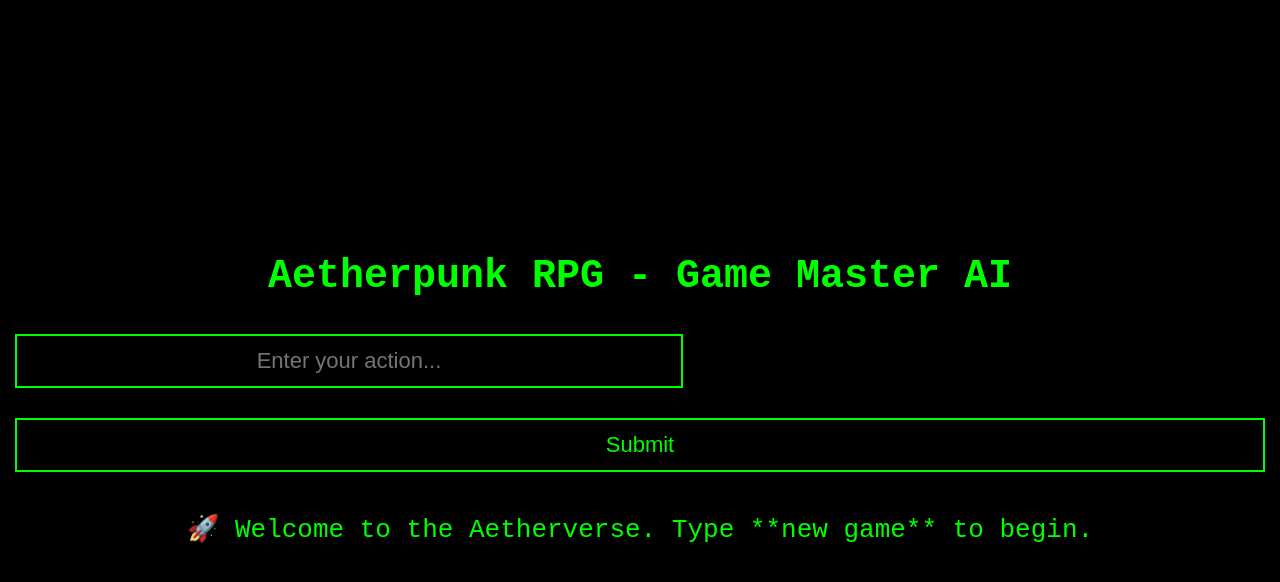
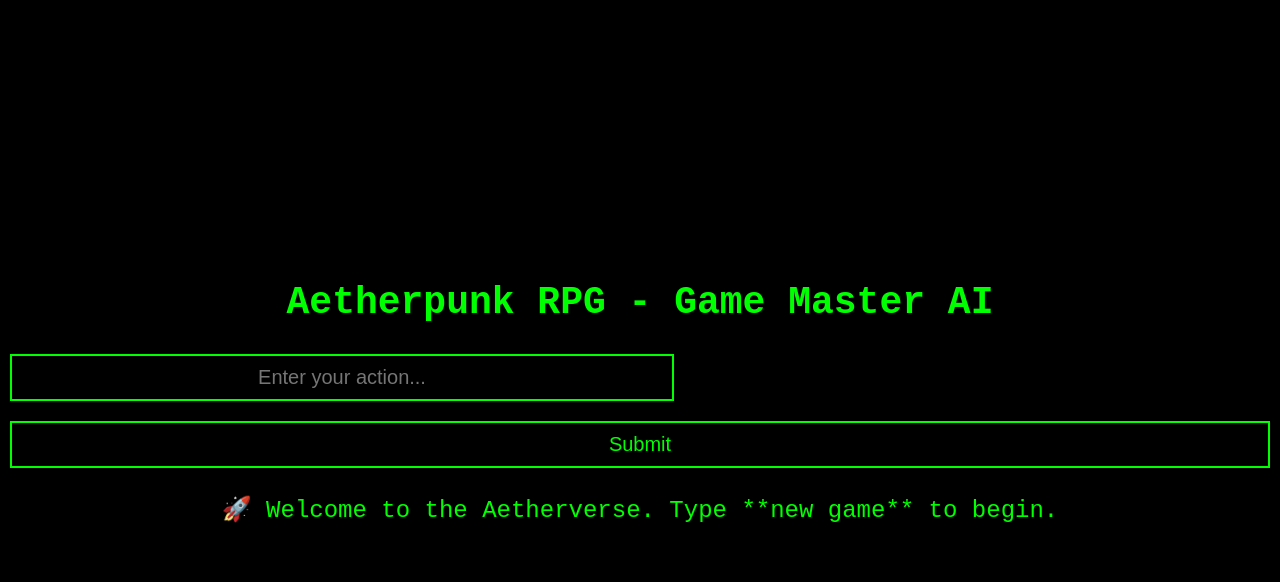
Before and after one commit to KhalilRCG/Aetherpunk-GMAI, a Flask app: page / in a window 1280 px wide. Shown: the top 582 px of the page. Run offline with Flask 3, Linux system fonts and the light colour scheme; some libraries are stand-ins or nearby versions.

Commit message:
Update index.html

```diff
--- a/templates/index.html
+++ b/templates/index.html
@@ -16,13 +16,13 @@
             margin: 0;
         }
         h1 {
-            font-size: 40px;
+            font-size: 38px;
             margin-bottom: 20px;
         }
         input, button {
-            font-size: 22px;
-            padding: 12px;
-            margin: 15px;
+            font-size: 20px;
+            padding: 10px;
+            margin: 10px;
             background-color: black;
             color: #00FF00;
             border: 2px solid #00FF00;
@@ -32,10 +32,10 @@
             width: 50%;
         }
         #response {
-            font-size: 26px;
-            line-height: 1.8;
+            font-size: 24px;
+            line-height: 1.5;
             max-width: 75%;
-            margin: 20px auto;
+            margin: 15px auto;
             text-align: center;
         }
     </style>
@@ -48,13 +48,30 @@
 
     <script>
         var socket = io("https://aetherpunk-gmai.onrender.com");
+        var allowInput = true;  // Prevents multiple submissions at once
+
         function sendAction() {
+            if (!allowInput) return;
+            allowInput = false;  // Prevents multiple rapid submissions
+
             var action = document.getElementById("playerInput").value.trim();
             if (action !== "") {
                 socket.emit("chat_message", { message: action });
                 document.getElementById("playerInput").value = "";
             }
+
+            setTimeout(() => { allowInput = true; }, 1000); // Prevent spam
         }
+
+        function handleKeyPress(event) {
+            if (event.key === "Enter") {
+                sendAction();
+            }
+        }
+
+        socket.on("game_response", function(data) {
+            document.getElementById("response").innerText = data.response;
+        });
     </script>
 </body>
 </html>
```
